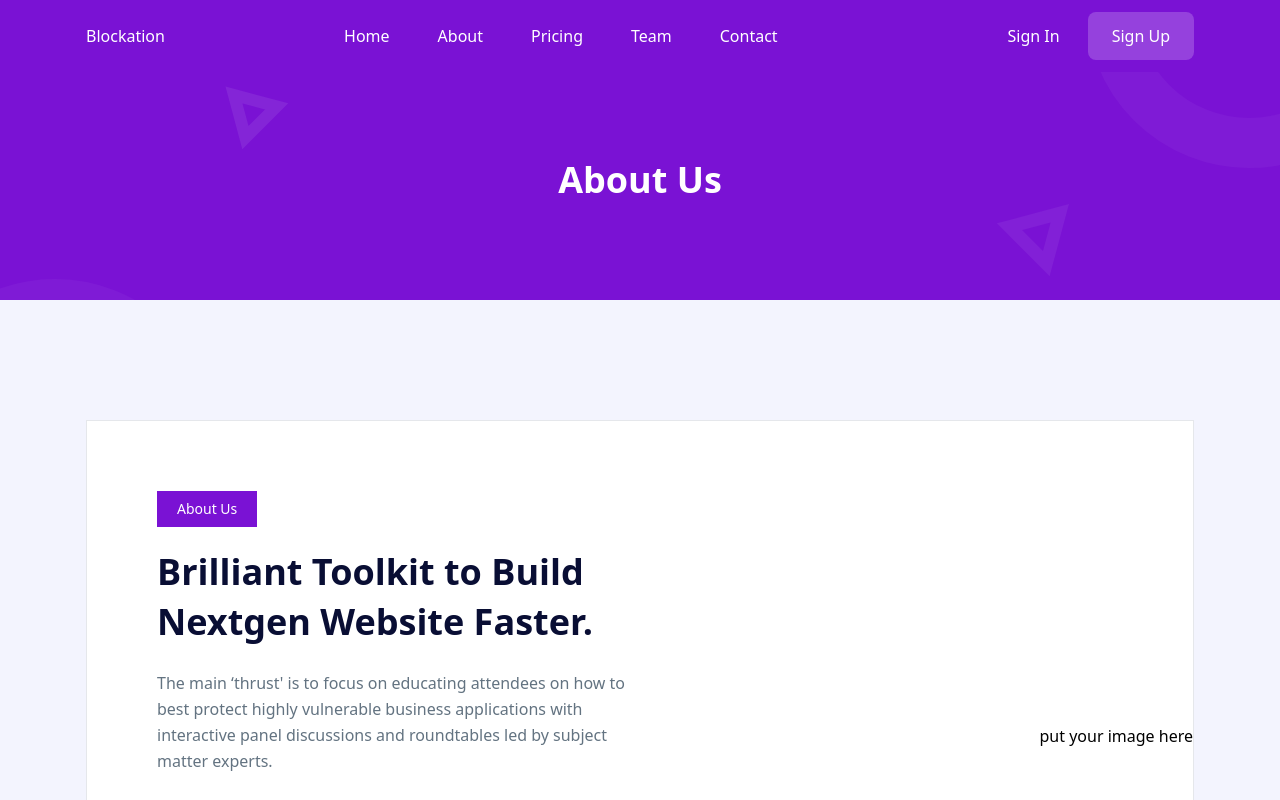
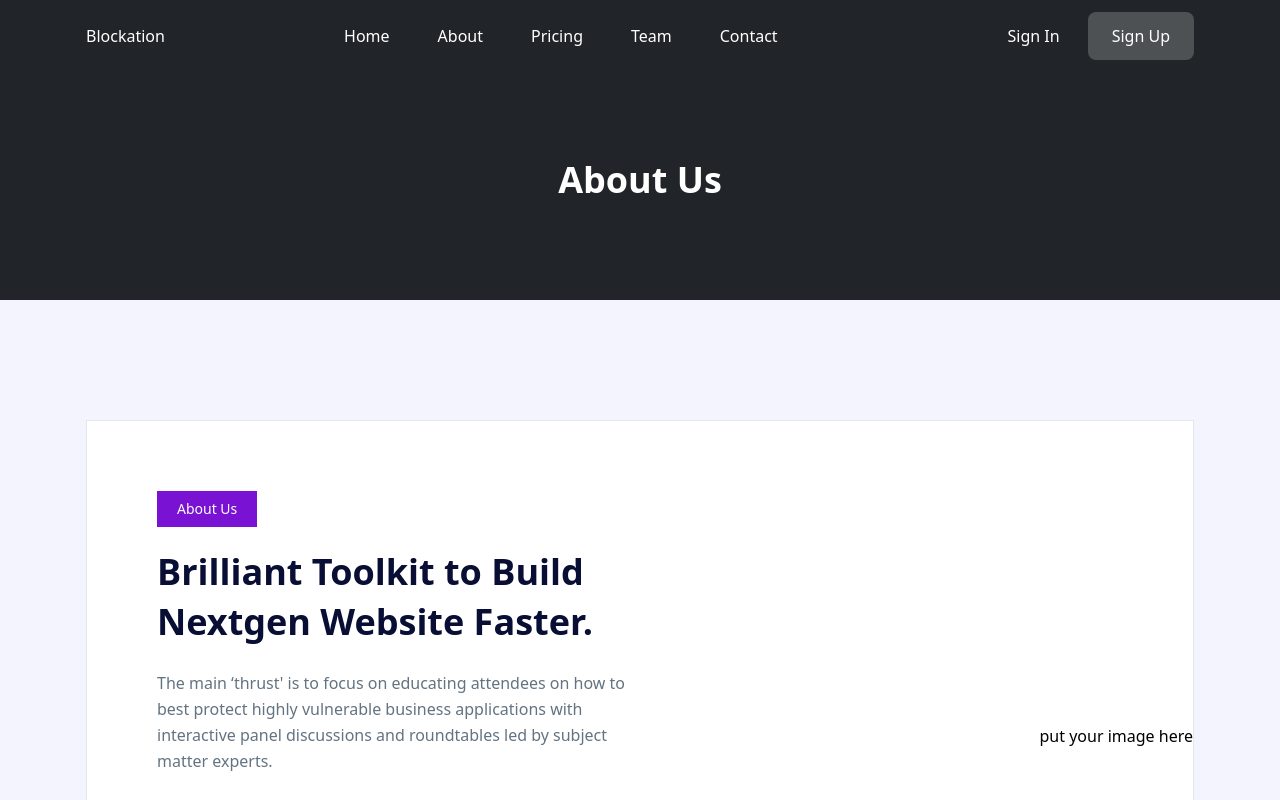
Before and after one commit to subbumvr/Blockation, a React (Create React App) app in the folder frontend/: page /aboutus in a window 1280 px wide. Shown: the top 800 px of the page. Built offline with nearby package versions, Linux system fonts and the light colour scheme; no server answers.

Commit message:
pagination initiated

```diff
--- a/frontend/package.json
+++ b/frontend/package.json
@@ -10,6 +10,7 @@
     "react": "^18.2.0",
     "react-dom": "^18.2.0",
     "react-icons": "^4.7.1",
+    "react-js-pagination": "^3.0.3",
     "react-redux": "^8.0.5",
     "react-router-dom": "^6.8.1",
     "react-scripts": "5.0.1",
--- a/frontend/src/components/File/GetFiles.js
+++ b/frontend/src/components/File/GetFiles.js
@@ -45,6 +45,7 @@ function GetFiles() {
                 </tr>
               </thead>
               <tbody>
+
                 {files &&
                   Array.from(files).map((file) => (
                     <tr class="bg-gray-800 border-gray-700 hover:bg-gray-600">
--- a/frontend/src/components/layout/Header.js
+++ b/frontend/src/components/layout/Header.js
@@ -36,7 +36,7 @@ const Header = () => {
 
   return (
     <>
-      <div className="ud-header absolute top-0 left-0 z-40 flex w-full items-center bg-primary">
+      <div className="ud-header absolute top-0 left-0 z-40 flex w-full items-center bg-transparent">
         <div className="container">
           <div className="relative -mx-4 flex items-center justify-between">
             <div className="w-60 max-w-full px-4">
--- a/frontend/src/components/layout/Hero.js
+++ b/frontend/src/components/layout/Hero.js
@@ -3,7 +3,7 @@ import React from 'react'
 const Hero = ({text}) => {
   return (
     <div
-    class="relative z-10 overflow-hidden bg-primary pt-[120px] pb-[100px] md:pt-[130px] lg:pt-[160px]"
+    class="relative z-10 overflow-hidden bg-[#212529] pt-[120px] pb-[100px] md:pt-[130px] lg:pt-[160px]"
   >
     <div class="container">
       <div class="-mx-4 flex flex-wrap items-center">
@@ -15,69 +15,7 @@ const Hero = ({text}) => {
       </div>
     </div>
     <div>
-      <span class="absolute top-0 left-0 z-[-1]">
-        <svg
-          width="495"
-          height="470"
-          viewBox="0 0 495 470"
-          fill="none"
-          xmlns="http://www.w3.org/2000/svg"
-        >
-          <circle
-            cx="55"
-            cy="442"
-            r="138"
-            stroke="white"
-            stroke-opacity="0.04"
-            stroke-width="50"
-          />
-          <circle
-            cx="446"
-            r="39"
-            stroke="white"
-            stroke-opacity="0.04"
-            stroke-width="20"
-          />
-          <path
-            d="M245.406 137.609L233.985 94.9852L276.609 106.406L245.406 137.609Z"
-            stroke="white"
-            stroke-opacity="0.08"
-            stroke-width="12"
-          />
-        </svg>
-      </span>
-      <span class="absolute top-0 right-0 z-[-1]">
-        <svg
-          width="493"
-          height="470"
-          viewBox="0 0 493 470"
-          fill="none"
-          xmlns="http://www.w3.org/2000/svg"
-        >
-          <circle
-            cx="462"
-            cy="5"
-            r="138"
-            stroke="white"
-            stroke-opacity="0.04"
-            stroke-width="50"
-          />
-          <circle
-            cx="49"
-            cy="470"
-            r="39"
-            stroke="white"
-            stroke-opacity="0.04"
-            stroke-width="20"
-          />
-          <path
-            d="M222.393 226.701L272.808 213.192L259.299 263.607L222.393 226.701Z"
-            stroke="white"
-            stroke-opacity="0.06"
-            stroke-width="13"
-          />
-        </svg>
-      </span>
+
     </div>
   </div>
   )
```
Also changed, not shown: 2 other files (tests, documents, lock files or other folders).
